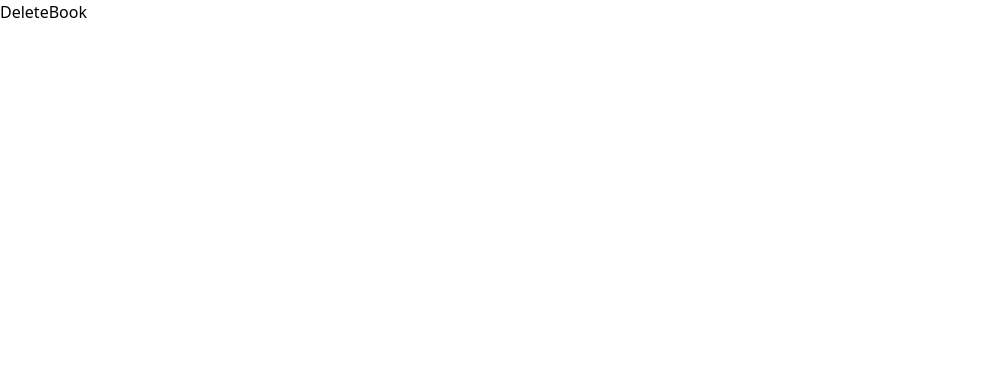
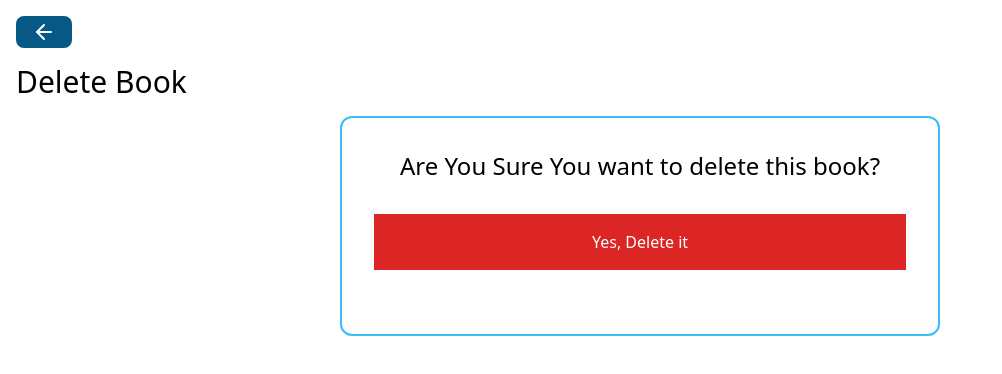
Before and after one commit to ZarHlyanAung/mern-book-store, a React (Vite) app in the folder frontend/: page /books/delete/1 in a window 1280 px wide. Shown: the top 374 px of the page, without its empty margins (0-1002 px from the left). Built offline with nearby package versions, Linux system fonts and the light colour scheme.

Commit message:
add: delete book page

```diff
--- a/frontend/src/pages/DeleteBook.jsx
+++ b/frontend/src/pages/DeleteBook.jsx
@@ -1,7 +1,51 @@
-import React from 'react';
+import React, { useState } from 'react';
+import BackButton from '../components/BackButton';
+import Spinner from '../components/Spinner';
+import axios from 'axios';
+import { useNavigate, useParams } from 'react-router-dom';
+// import { useSnackbar } from 'notistack';
+import { BASE_URL } from '../config';
 
 const DeleteBook = () => {
-  return <div>DeleteBook</div>;
+  const [loading, setLoading] = useState(false);
+  const navigate = useNavigate();
+  const { id } = useParams();
+  //   const { enqueueSnackbar } = useSnackbar();
+
+  const handleDeleteBook = () => {
+    setLoading(true);
+    axios
+      .delete(`${BASE_URL}/books/${id}`)
+      .then(() => {
+        setLoading(false);
+        // enqueueSnackbar('Book Deleted successfully', { variant: 'success' });
+        navigate('/');
+      })
+      .catch((error) => {
+        setLoading(false);
+        alert('An error happened. Please Chack console');
+        // enqueueSnackbar('Error', { variant: 'error' });
+        console.log(error);
+      });
+  };
+
+  return (
+    <div className="p-4">
+      <BackButton />
+      <h1 className="text-3xl my-4">Delete Book</h1>
+      {loading ? <Spinner /> : ''}
+      <div className="flex flex-col items-center border-2 border-sky-400 rounded-xl w-[600px] p-8 mx-auto">
+        <h3 className="text-2xl">Are You Sure You want to delete this book?</h3>
+
+        <button
+          className="p-4 bg-red-600 text-white m-8 w-full"
+          onClick={handleDeleteBook}
+        >
+          Yes, Delete it
+        </button>
+      </div>
+    </div>
+  );
 };
 
 export default DeleteBook;
```
